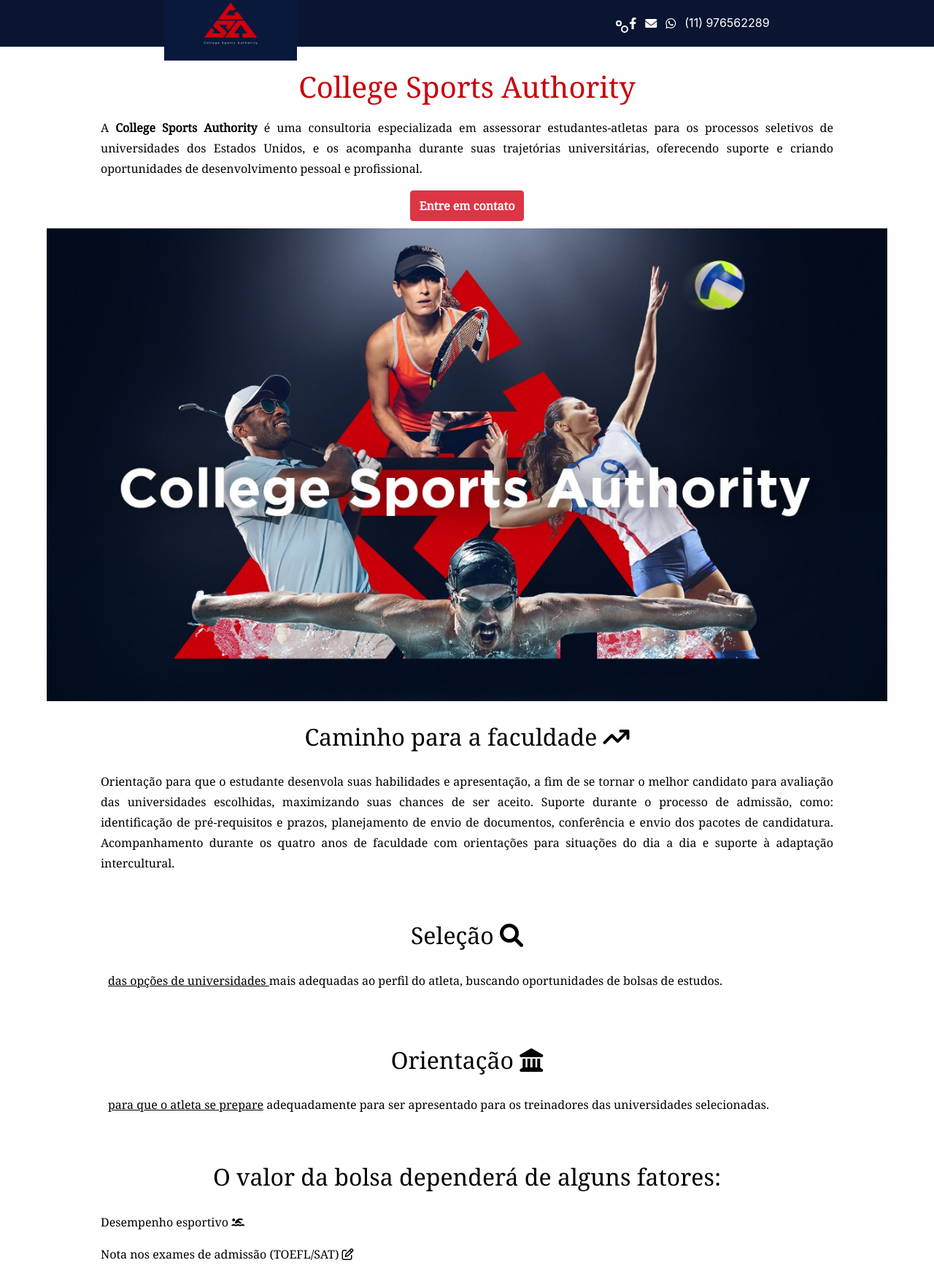
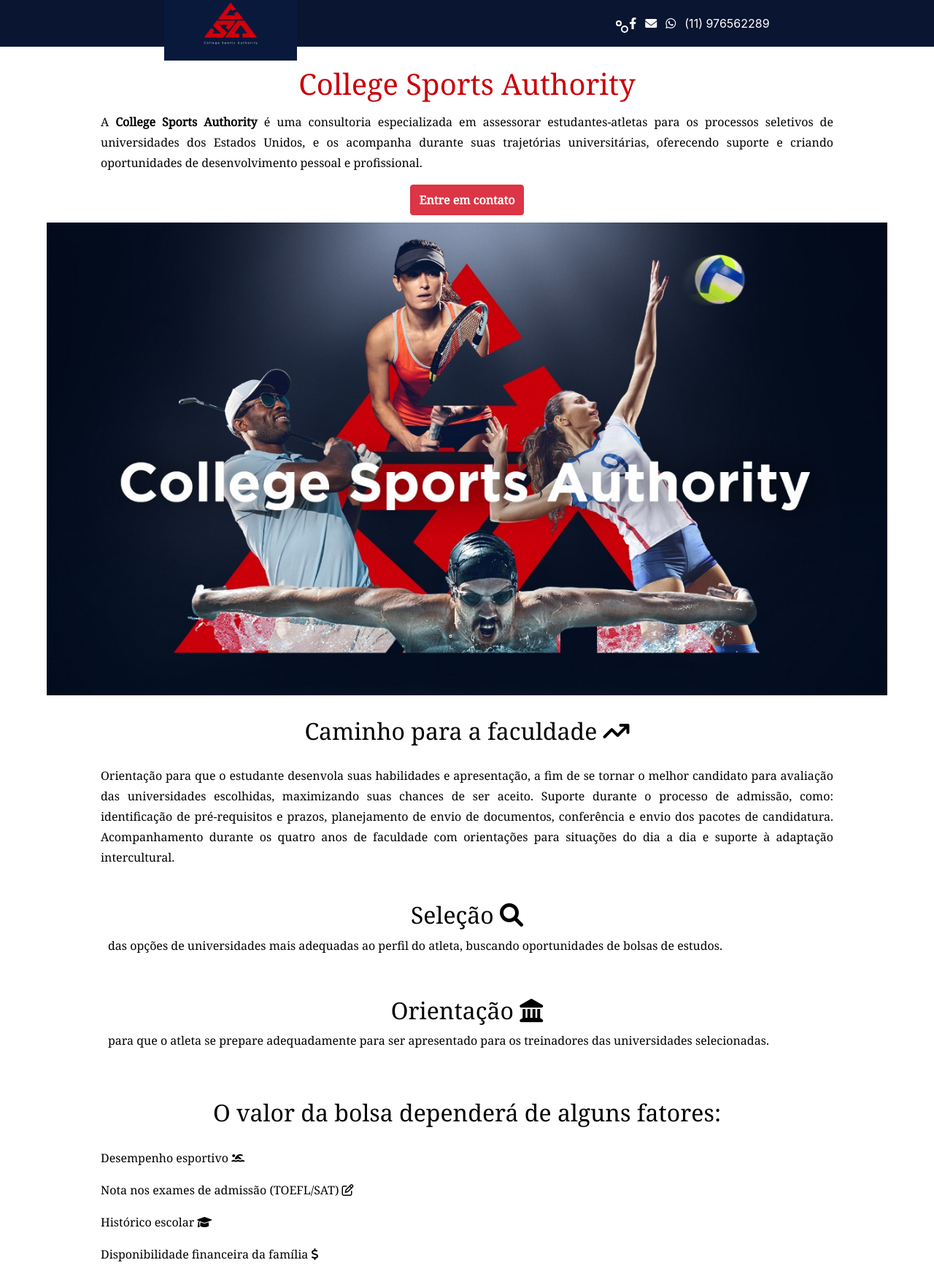
Before and after one commit to fdzanette/newcsasite, a PHP site: page / in a window 1280 px wide. Shown: the top 1753 px of the page at 73% size. Run offline with PHP 8.4, Linux system fonts and the light colour scheme; some libraries are stand-ins or nearby versions.

Commit message:
margin changes to h1 and selec-orient

```diff
--- a/index.html
+++ b/index.html
@@ -100,7 +100,7 @@
 
     <footer class="rodape">
       <div>
-        <p class="rodape-texto">&copy; 2023 College Sports Authority</p>
+        <p class="rodape-texto">&copy; <strong>2023 College Sports Authority</strong></p>
       </div>
     </footer>
   </body>
--- a/style.css
+++ b/style.css
@@ -4,8 +4,8 @@
 * {
   margin: 0;
   padding: 0;
-  /*box-sizing: border-box;
-  text-decoration: none;*/
+  /*box-sizing: border-box;*/
+  text-decoration: none;
   line-height: 28px;
   /*background: rgba(10,23,53,255);*/
 }
@@ -107,7 +107,7 @@
 
 
 p.social-link {
-  margin-top: 14px;
+  margin-top: 15px;
 }
 
 .conteudo {
@@ -158,7 +158,7 @@
 }
 
 .conteudo-principal-titulo {
-  padding: 10px;
+  padding: 6px;
   text-align: center;
   color: #ca000a;
 }
@@ -184,7 +184,6 @@
 }
 
 .selec-orient h2 {
-  padding: 20px;
   text-align: center;
 }
 
@@ -227,8 +226,8 @@
 #tick-mark {
   position: relative;
   display: inline-block;
-  width: 30px;
-  height: 30px;
+  width: 20px;
+  height: 20px;
 }
 
 #tick-mark::before {
```
